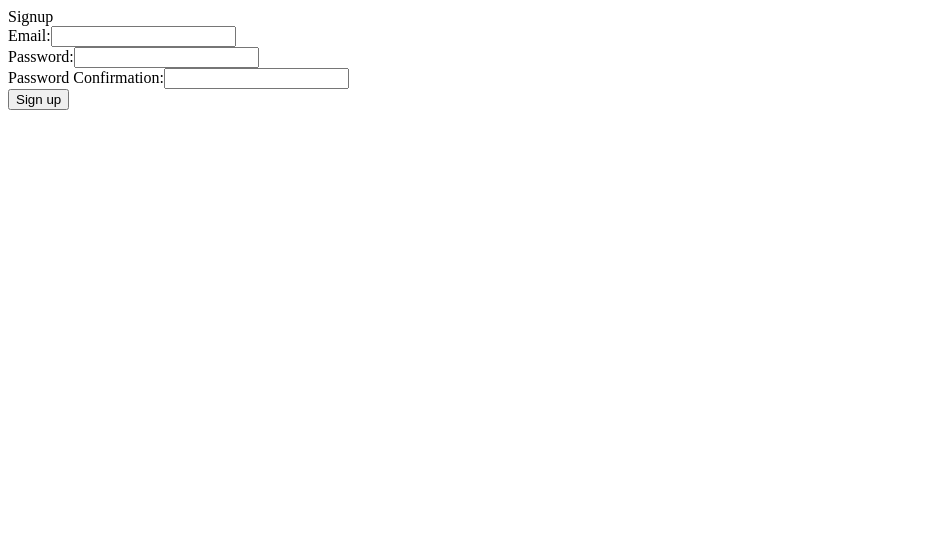
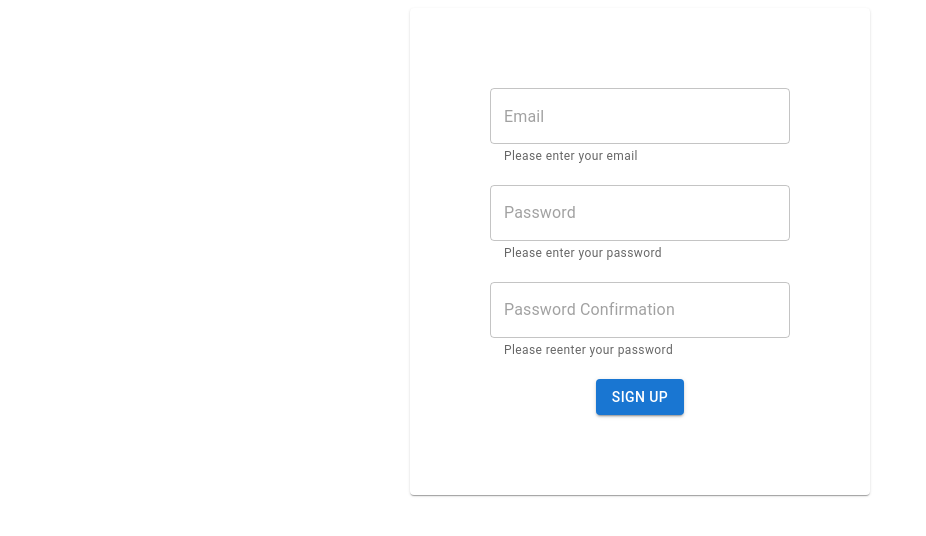
Before and after one commit to malissab/my-landholdings, a React (Create React App) app: page /signup in a window 1280 px wide. Shown: the top 536 px of the page, without its empty margins (0-926 px from the left). Built offline with nearby package versions, Linux system fonts and the light colour scheme.

Commit message:
features/crud operations complete

```diff
--- a/src/components/CreateLandHoldingForm.js
+++ b/src/components/CreateLandHoldingForm.js
@@ -95,8 +95,8 @@ return (
           label="Owner"
           value={owner}
           onChange={handleOwnerChange}
-          style={{ width: 450 }}
-        >
+          sx={{width: 550, display: "flex",
+          flexDirection: "column"}}>
           {owners.map((owner) => (
             <MenuItem key={owner._id} value={owner}>
               {`${owner.ownerName}`}
@@ -110,7 +110,9 @@ return (
         label="Legal Entity"
         value={legalEntity}
         onChange={handleLegalEntityChange}
-        margin="normal"
+        sx={{display: "flex",
+        flexDirection: "column", marginTop: 1}}
+
       />
       <TextField
         required
@@ -119,6 +121,8 @@ return (
         value={netMineralAcres}
         onChange={handleNetMineralAcresChange}
         margin="normal"
+        sx={{display: "flex",
+        flexDirection: "column", marginTop: 1}}
       />
       <TextField
         required
@@ -127,6 +131,8 @@ return (
         value={mineralOwnerRoyalty}
         onChange={handleMineralOwnerRoyaltyChange}
         margin="normal"
+        sx={{display: "flex",
+        flexDirection: "column", marginTop: 1}}
       />
       <TextField
         required
@@ -135,6 +141,9 @@ return (
         value={section}
         onChange={handleSectionChange}
         margin="normal"
+        helperText="Numbers only"
+        sx={{display: "flex",
+        flexDirection: "column", marginTop: 1}}
       />
       <TextField
         required
@@ -143,6 +152,9 @@ return (
         value={township}
         onChange={handleTownshipChange}
         margin="normal"
+        helperText="Must be 3 digits, end in N or S"
+        sx={{display: "flex",
+        flexDirection: "column", marginTop: 1}}
       />
       <TextField
         required
@@ -151,6 +163,9 @@ return (
         value={range}
         onChange={handleRangeChange}
         margin="normal"
+        helperText="Must be 3 digits, end in E or W"
+        sx={{display: "flex",
+        flexDirection: "column", marginTop: 1}}
       />
       <FormControl required>
         <InputLabel id="select-title-source-label">Title Source</InputLabel>
@@ -169,7 +184,8 @@ return (
           ))}
         </Select>
       </FormControl>
-      <Button type="submit" variant="contained" color="primary" onClick={() => window.location.reload(false)}>
+      < br />
+      <Button sx={{marginTop: 1}}type="submit" variant="contained" color="primary" onClick={() => window.location.reload(false)}>
         Submit
       </Button>
     </form>
--- a/src/components/CreateOwnerForm.js
+++ b/src/components/CreateOwnerForm.js
@@ -45,8 +45,11 @@ const handleChange = (e) => {
       value={ownerName}
       onChange={(e) => setOwnerName(e.target.value)}
       margin="normal"
+      sx={{display: "flex",
+      flexDirection: "column", marginTop: 1}}
     />
-    <FormControl required>
+    <FormControl sx={{display: "flex",
+        flexDirection: "column", marginTop: 1}} required>
         <InputLabel id='select-entity-type-label'>Entity Type</InputLabel>
         <Select
           labelId='select-entity-type-label'
@@ -62,7 +65,8 @@ const handleChange = (e) => {
         </Select>
 
         </FormControl>
-        <FormControl required>
+        <FormControl sx={{display: "flex",
+        flexDirection: "column", marginTop: 1}} required>
         <InputLabel id='select-owner-type-label'>Owner Type</InputLabel>
         <Select
           labelId='select-owner-type-label'
@@ -84,6 +88,8 @@ const handleChange = (e) => {
       value={address}
       onChange={(e) => setAddress(e.target.value)}
       margin="normal"
+      sx={{display: "flex",
+      flexDirection: "column", marginTop: 1}}
     />
     <TextField
       required
@@ -93,7 +99,8 @@ const handleChange = (e) => {
       onChange={(e) => setTotalNumberOfLandHoldings(e.target.value)}
       margin="normal"
     />
-    <Button type="submit" variant="contained" color="primary">
+
+    <Button sx={{margin: 3}} type="submit" variant="contained" color="primary">
       Create
     </Button>
   </form>
--- a/src/components/Dashboard.js
+++ b/src/components/Dashboard.js
@@ -121,7 +121,7 @@ function Dashboard({ isSignedUp, isLoggedIn }) {
               <TableCell>{owner.address}</TableCell>
               <TableCell>{owner.totalNumberOfLandHoldings}</TableCell>
               <TableCell>
-                <Button variant="contained" color="primary" onClick={() => handleEditOwner(owner)}>Edit</Button>
+                <Button sx={{margin: 1}} variant="contained" color="primary" onClick={() => handleEditOwner(owner)}>Edit</Button>
                <Button variant="contained" color="primary" onClick={() => handleDeleteOwner(owner)}>Delete</Button>
               </TableCell>
             </TableRow>
--- a/src/components/LoginForm.js
+++ b/src/components/LoginForm.js
@@ -1,6 +1,7 @@
 import React, { useState } from 'react';
 import { Navigate } from "react-router-dom";
 import { Link } from "react-router-dom";
+import { TextField, Button, Paper } from '@mui/material'
 
 
 function LoginForm({ isLoggedIn, setIsLoggedIn }) {
@@ -32,26 +33,42 @@ function LoginForm({ isLoggedIn, setIsLoggedIn }) {
 
     return (
         <>
-        Login
       <form onSubmit={handleLogin}>
-        <input
+        <Paper sx={{
+      width: "70%",
+      maxWidth: 300,
+      margin: "0 auto",
+      padding: 10,
+      display: "flex",
+      flexDirection: "column",
+      alignItems: "center",
+      marginTop: 10
+    }}>
+        <TextField
+        sx={{width: "100%"}}
           type="email"
           value={email}
+          name="email"
           onChange={(e) => setEmail(e.target.value)}
           placeholder="Email"
+          required
         />
         <br />
-        <input
+        <TextField
+        sx={{width: "100%"}}
           type="password"
           value={password}
+          name="password"
           onChange={(e) => setPassword(e.target.value)}
           placeholder="Password"
+          required
         />
         <br />
 
-        <button type="submit">Login</button>
+        <Button sx={{alignItems: "center"}} type="submit" variant="contained" color="primary" >Login</Button>
         <br />
-        <Link to='/signup'>Create an account</Link>
+        Not a member?<Link to='/signup'>Create an account</Link>
+        </Paper>
       </form>
       </>
     );
--- a/src/components/SignUpForm.js
+++ b/src/components/SignUpForm.js
@@ -1,5 +1,7 @@
 import React, { useState } from "react";
 import { Navigate } from "react-router-dom";
+import { TextField, Button, Paper } from '@mui/material'
+
 
 function SignUpForm({ isSignedUp, setIsSignedUp }) {
   const [email, setEmail] = useState("");
@@ -34,47 +36,50 @@ function SignUpForm({ isSignedUp, setIsSignedUp }) {
 
   return (
     <div>
-            Signup
       <form onSubmit={handleSignup}>
-
-        <label>
-                    Email:
-          <input
+        <Paper sx={{
+      width: "70%",
+      maxWidth: 300,
+      margin: "0 auto",
+      padding: 10,
+      display: "flex",
+      flexDirection: "column",
+      alignItems: "center"
+    }}>
+         <TextField
+        sx={{width: "100%"}}
             type="email"
             value={email}
+            name="email"
+            placeholder="Email"
+            helperText="Please enter your email"
             onChange={(e) => setEmail(e.target.value)}
           />
-
-        </label>
-
         <br />
 
-        <label>
-                    Password:
-          <input
+        <TextField
+        sx={{width: "100%"}}
             type="password"
             value={password}
+            name="password"
+            placeholder="Password"
+            helperText="Please enter your password"
             onChange={(e) => setPassword(e.target.value)}
           />
-
-        </label>
-
         <br />
-        <label>
-                    Password Confirmation:
-          <input
+        <TextField
+        sx={{width: "100%"}}
             type="password"
+            name="passwordConfirmation"
             value={passwordConfirmation}
+            placeholder="Password Confirmation"
+            helperText="Please reenter your password"
             onChange={(e) => setPasswordConfirmation(e.target.value)}
           />
-
-        </label>
-
         <br />
-                <button type="submit">Sign up</button>
-
+                <Button sx={{alignItems: "center"}} type="submit" variant="contained" color="primary">Sign up</Button>
+             </Paper>
       </form>
-
     </div>
   );
 }
--- a/src/components/UpdateLandHolding.js
+++ b/src/components/UpdateLandHolding.js
@@ -100,8 +100,11 @@ function UpdateLandHolding({landholding, handleCloseEditLandHolding}) {
         onChange={(e) => setRange(e.target.value)}
         margin="normal"
       />
+           <br />
       <FormControl required>
+
         <InputLabel id="select-title-source-label">Title Source</InputLabel>
+
         <Select
           labelId="select-title-source-label"
           id="titleSource"
@@ -116,7 +119,8 @@ function UpdateLandHolding({landholding, handleCloseEditLandHolding}) {
           ))}
         </Select>
       </FormControl>
-      <Button type="submit" variant="contained" color="primary" onClick={() => window.location.reload(false)}>
+      <br />
+      <Button sx={{marginTop: 1}} type="submit" variant="contained" color="primary" onClick={() => window.location.reload(false)}>
         Update
       </Button>
     </form>
--- a/src/components/UpdateOwner.js
+++ b/src/components/UpdateOwner.js
@@ -49,14 +49,16 @@ const ownerTypeValues = ['Competitor', 'Seller', 'Investor', 'Professional'];
       onChange={handleChange}
       margin="normal"
     />
-    <FormControl required>
+    <FormControl sx={{marginTop: 2}} required>
         <InputLabel id='select-entity-type-label'>Entity Type</InputLabel>
         <Select
           labelId='select-entity-type-label'
           id="entityType"
           label="Entity Type"
         value={formData.entityType}
-        onChange={handleChange}>
+        onChange={handleChange}
+
+        >
         {entityTypeValues.map((value) => (
             <MenuItem key={value} value={value}>
               {value}
@@ -65,7 +67,7 @@ const ownerTypeValues = ['Competitor', 'Seller', 'Investor', 'Professional'];
         </Select>
 
         </FormControl>
-        <FormControl required>
+        <FormControl sx={{marginTop: 2}} required>
         <InputLabel id='select-owner-type-label'>Owner Type</InputLabel>
         <Select
           labelId='select-owner-type-label'
@@ -97,6 +99,7 @@ const ownerTypeValues = ['Competitor', 'Seller', 'Investor', 'Professional'];
 
       margin="normal"
     />
+    <br />
       <Button type="submit" variant="contained" color="primary" onClick={() => window.location.reload(false)}>
         Update
       </Button>
```
